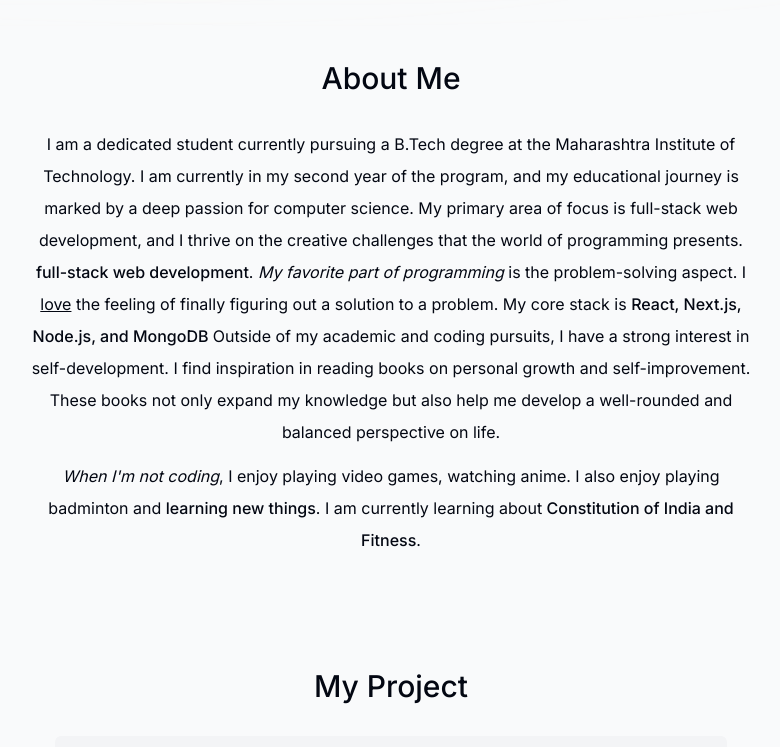
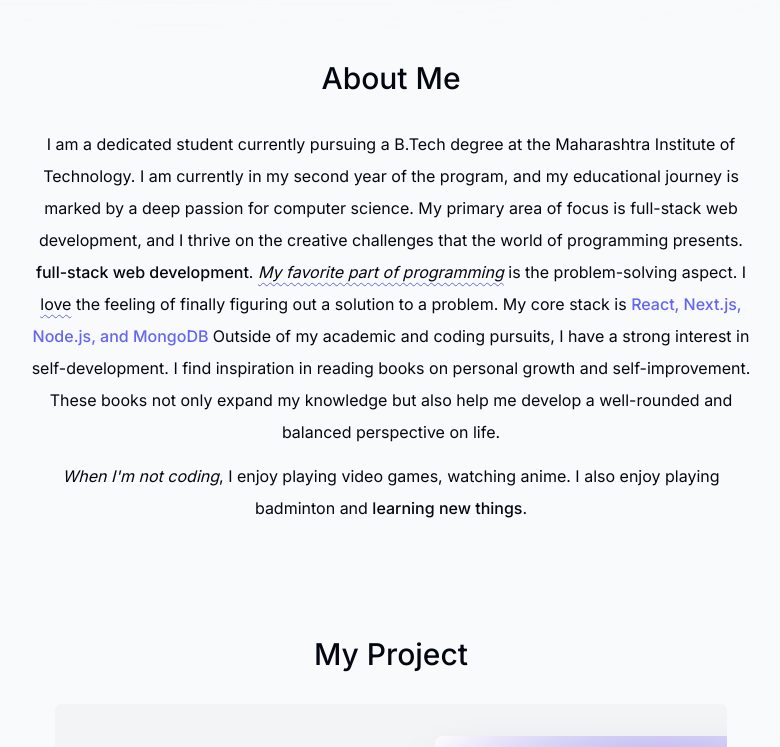
Before and after one commit to code-sharad/portfolio, a Next.js app: page / in a window 1280 px wide. Shown: the part 800-1547 px from the top of the page, without its empty margins (249-1029 px from the left). Built offline with nearby package versions, Linux system fonts and the light colour scheme.

Commit message:
Update about.tsx, experience.tsx, header.tsx, and skill.tsx

```diff
--- a/app/components/about.tsx
+++ b/app/components/about.tsx
@@ -23,26 +23,38 @@ function About() {
     >
       <SectionHeading>About me</SectionHeading>
       <p className="mb-3">
-        I am a dedicated student currently pursuing a B.Tech degree at the  Maharashtra Institute of Technology. I am currently in my second year of the program, and my educational journey is marked by a deep passion for computer science. My primary area of focus is full-stack web development, and I thrive on the creative challenges that the world of programming presents.{" "}
+        I am a dedicated student currently pursuing a B.Tech degree at the
+        Maharashtra Institute of Technology. I am currently in my second year of
+        the program, and my educational journey is marked by a deep passion for
+        computer science. My primary area of focus is full-stack web
+        development, and I thrive on the creative challenges that the world of
+        programming presents.{" "}
         <span className="font-medium">full-stack web development</span>.{" "}
-        <span className="italic">My favorite part of programming</span> is the
-        problem-solving aspect. I <span className="underline">love</span> the
-        feeling of finally figuring out a solution to a problem. My core stack
-        is{" "}
-        <span className="font-medium">
+        <span className="italic underline decoration-wavy underline-offset-4  decoration-indigo-500 decoration-1">
+          My favorite part of programming
+        </span>{" "}
+        is the problem-solving aspect. I{" "}
+        <span className="underline decoration-wavy underline-offset-4  decoration-indigo-500 decoration-1">
+          love
+        </span>{" "}
+        the feeling of finally figuring out a solution to a problem. My core
+        stack is{" "}
+        <span className="font-medium text-indigo-500">
           React, Next.js, Node.js, and MongoDB{" "}
         </span>
-        Outside of my academic and coding pursuits, I have a strong interest in self-development. I find inspiration in reading books on personal growth and self-improvement. These books not only expand my knowledge but also help me develop a well-rounded and balanced perspective on life.
-        {" "}
-
+        Outside of my academic and coding pursuits, I have a strong interest in
+        self-development. I find inspiration in reading books on personal growth
+        and self-improvement. These books not only expand my knowledge but also
+        help me develop a well-rounded and balanced perspective on life.{" "}
       </p>
 
       <p>
         <span className="italic">When I'm not coding</span>, I enjoy playing
         video games, watching anime. I also enjoy playing badminton and{" "}
-        <span className="font-medium">learning new things</span>. I am currently
-        learning about{" "}
-        <span className="font-medium">Constitution of India and Fitness</span>.
+        <span className="font-medium">learning new things</span>.
+        {/* I am currently */}
+        {/* learning about{" "} */}
+        {/* <span className="font-medium">Constitution of India and Fitness</span>. */}
       </p>
     </motion.section>
   );
--- a/app/components/experience.tsx
+++ b/app/components/experience.tsx
@@ -16,7 +16,7 @@ function Experience() {
   return (
     <section ref={ref} id="experience" className="scroll-mt-28 mb-28 sm:mb-40">
       <SectionHeading>My Experience</SectionHeading>
-      <VerticalTimeline lineColor="#e5e7eb">
+      <VerticalTimeline lineColor="#C5CAE9">
         {experiencesData.map((item, index) => (
           <React.Fragment key={index}>
             <VerticalTimelineElement
@@ -28,11 +28,10 @@ function Experience() {
                 borderRadius: "1rem",
                 textAlign: "left",
                 padding: "1.3rem 2rem",
-                WebkitBoxShadow:"2px 2px 20px #bebebe ",
+                WebkitBoxShadow: "2px 2px 20px #bebebe ",
               }}
               contentArrowStyle={{
                 borderRight: "1rem solid  #f3f4f6",
-
               }}
               date={item.date}
               icon={item.icon}
--- a/app/components/header.tsx
+++ b/app/components/header.tsx
@@ -19,7 +19,7 @@ function Header() {
       ></motion.div>
       <nav className=" flex fixed top-[0.15rem] left-1/2 h-12 -translate-x-1/2 py-2 sm:top-[1.7rem] sm:h-[initial] sm:py-0">
 
-      <div className=""></div>
+
         <ul className="flex w-[22rem] flex-wrap items-center justify-center gap-y-1 text-[0.9rem] font-medium text-gray-500 sm:w-[initial] sm:flex-nowrap sm:gap-5">
           {links.map((link) => (
             <motion.li
@@ -46,7 +46,7 @@ function Header() {
                 {link.name}
                 {link.name === activeSection && (
                   <motion.span
-                    className="dark:bg-gray-800  bg-gray-200 rounded-full absolute inset-0 -z-10"
+                    className="dark:bg-gray-800  bg-indigo-100 rounded-full absolute inset-0 -z-10"
                     layoutId="activeSection"
                     transition={{
                       type: "spring",
--- a/app/components/skill.tsx
+++ b/app/components/skill.tsx
@@ -36,7 +36,8 @@ function Skills() {
             custom={index}
             initial="initial"
             whileInView="animate"
-            className="bg-white border border-black/[0.1] rounded-xl px-5 py-3"
+            className="bg-white border border-indigo-600/[0.3] rounded-xl px-5 py-3"
+
             key={index}
           >
             {skill}
```
